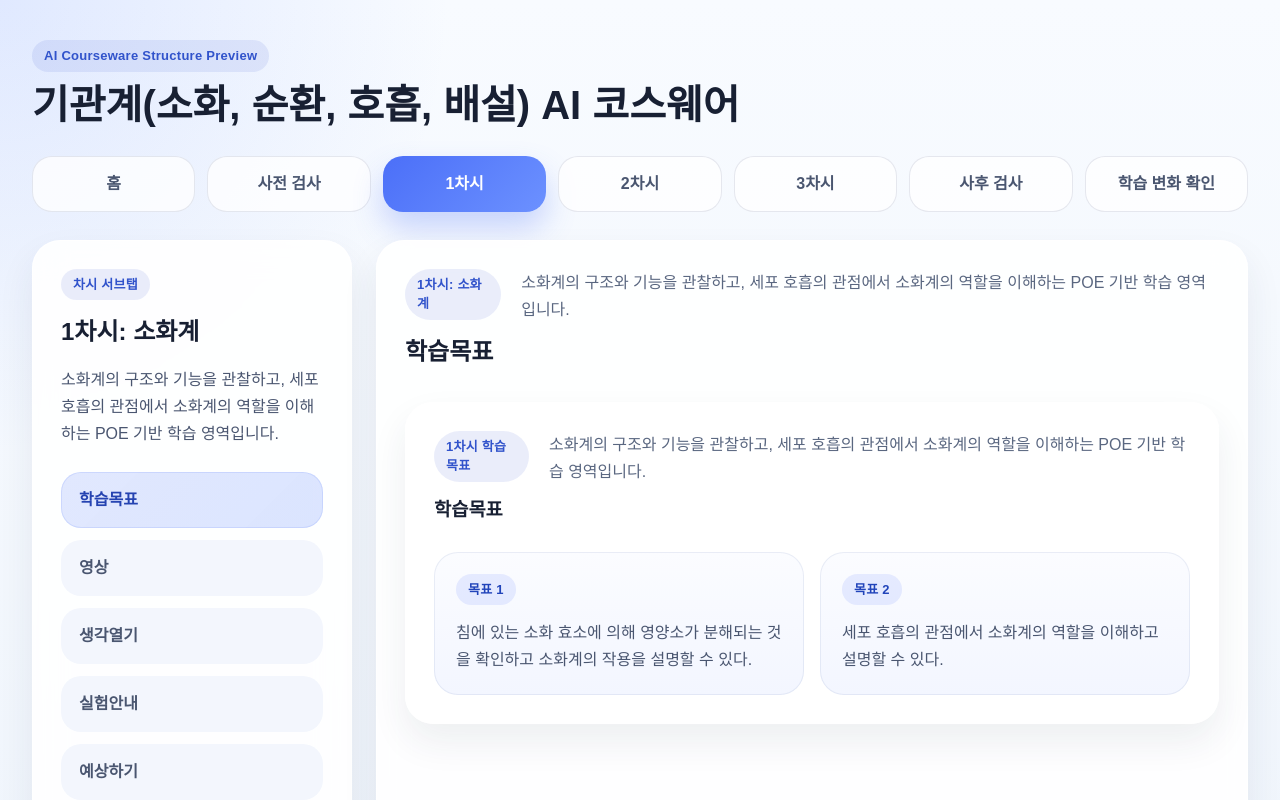
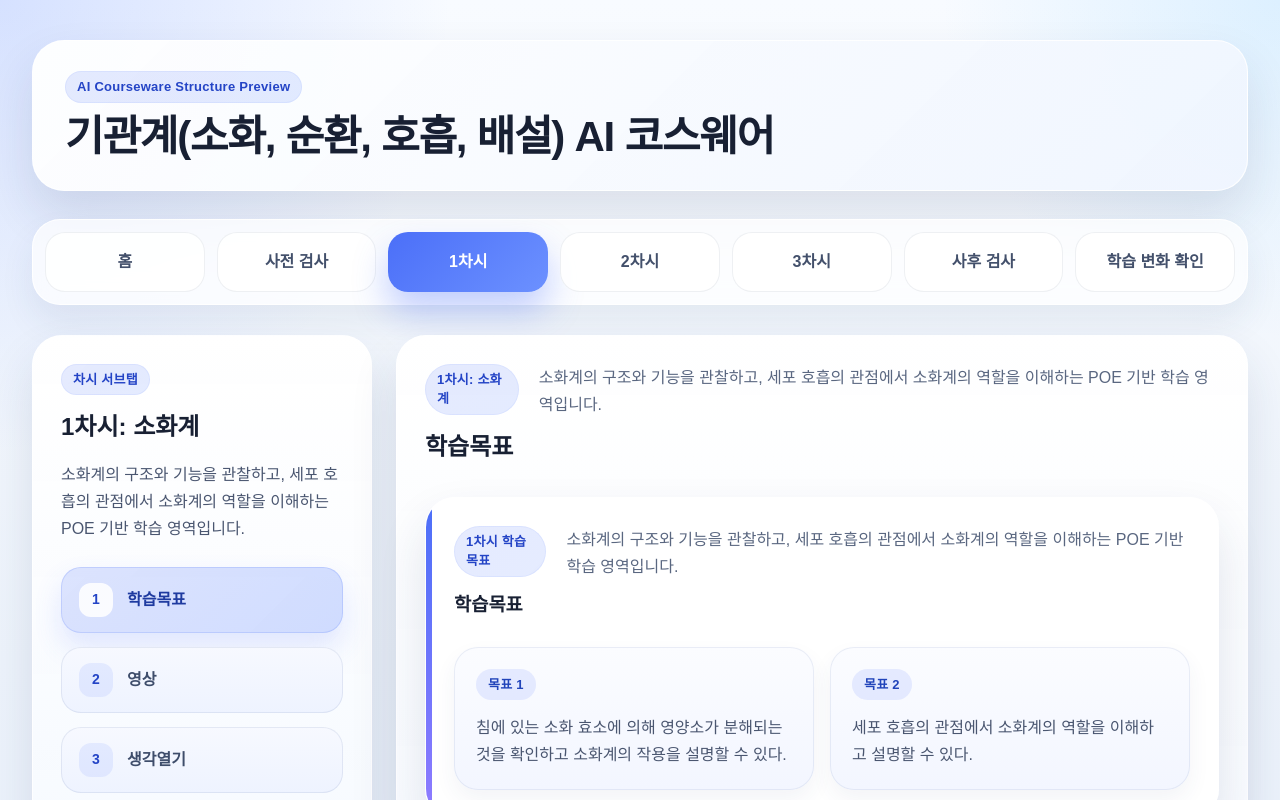
Before and after one commit to BioTeacher-AI/Bio-AI-Courseware, a React (Vite) app: page / in a window 1280 px wide. Both pictures are taken after a click on the button "1차시". Shown: the top 800 px of the page. Built offline with nearby package versions, Linux system fonts and the light colour scheme.

Commit message:
Improve lesson navigation and styling

```diff
--- a/src/App.jsx
+++ b/src/App.jsx
@@ -494,7 +494,7 @@ const detailedLessonData = {
         description: '각 실험에서 측정하거나 관찰한 값을 기록해 봅시다.',
         groups: [
           {
-            title: '실험 1',
+            title: '순환계 실험 결과 관찰',
             badgePrefix: '관찰',
             prompts: [
               '안정 시 심박수 1회',
@@ -506,7 +506,7 @@ const detailedLessonData = {
             ]
           },
           {
-            title: '실험 2',
+            title: '호흡계 실험 결과 관찰',
             badgePrefix: '관찰',
             prompts: ['평상시 BTB 변색 시간', '운동 직후 BTB 변색 시간']
           }
@@ -940,6 +940,19 @@ function App() {
     }));
   };
 
+  const getNextSubTab = (lessonKey, currentSubTabId = lessonTabState[lessonKey]) => {
+    const tabs = lessonSubTabsMap[lessonKey] || [];
+    const currentIndex = tabs.findIndex((tab) => tab.id === currentSubTabId);
+    return currentIndex >= 0 ? tabs[currentIndex + 1] || null : null;
+  };
+
+  const moveToNextSubTab = (lessonKey, currentSubTabId = lessonTabState[lessonKey]) => {
+    const nextTab = getNextSubTab(lessonKey, currentSubTabId);
+    if (!nextTab) return;
+    handleSubTabChange(lessonKey, nextTab.id);
+  };
+
+
   const handleStudentFieldChange = (lessonKey, field, value) => {
     setResponseState((current) => ({
       ...current,
@@ -1935,6 +1948,28 @@ function App() {
     </div>
   );
 
+
+  const renderNextStepButton = (lessonKey) => {
+    const currentSubTabId = lessonTabState[lessonKey];
+    const nextTab = getNextSubTab(lessonKey, currentSubTabId);
+
+    if (!nextTab) {
+      return null;
+    }
+
+    return (
+      <div className="next-step-row">
+        <button
+          type="button"
+          className="primary-button next-step-button"
+          onClick={() => moveToNextSubTab(lessonKey, currentSubTabId)}
+        >
+          다음: {nextTab.label}
+        </button>
+      </div>
+    );
+  };
+
   const renderAITutor = (lessonKey) => {
     const labels = {
       lesson1: '1차시 AI 보조교사 실행하기',
@@ -2077,11 +2112,12 @@ function App() {
 
   const renderDetailedLesson = (lessonKey) => {
     const lesson = detailedLessonData[lessonKey];
+    let content = null;
 
     if (activeSubTab === 'review') {
-      return (
+      content = (
         <div className="lesson-detail-stack">
-          <section className="card detail-card">
+          <section className="card detail-card accent-card accent-card--review">
             <div className="section-heading section-heading--stacked compact-gap">
               <div>
                 <span className="section-tag">이전 차시 학습 확인</span>
@@ -2100,12 +2136,10 @@ function App() {
           </section>
         </div>
       );
-    }
-
-    if (activeSubTab === 'goal') {
-      return (
+    } else if (activeSubTab === 'goal') {
+      content = (
         <div className="lesson-detail-stack">
-          <section className="card detail-card">
+          <section className="card detail-card accent-card accent-card--goal">
             <div className="section-heading section-heading--stacked compact-gap">
               <div>
                 <span className="section-tag">{lesson.goalBadge}</span>
@@ -2124,12 +2158,10 @@ function App() {
           </section>
         </div>
       );
-    }
-
-    if (activeSubTab === 'video' && lesson.videos) {
-      return (
+    } else if (activeSubTab === 'video' && lesson.videos) {
+      content = (
         <div className="lesson-detail-stack">
-          <section className="card detail-card">
+          <section className="card detail-card accent-card accent-card--media">
             <div className="section-heading section-heading--stacked compact-gap">
               <div>
                 <span className="section-tag">{lesson.videoTitle}</span>
@@ -2155,17 +2187,13 @@ function App() {
           </section>
         </div>
       );
-    }
-
-    if (activeSubTab === 'icebreak') {
+    } else if (activeSubTab === 'icebreak') {
       const contentAfterHeader = lessonKey === 'lesson3' ? renderLesson3IcebreakResources() : null;
-      return renderResponseSection(lessonKey, 'icebreak', null, contentAfterHeader);
-    }
-
-    if (activeSubTab === 'experiment') {
-      return (
+      content = renderResponseSection(lessonKey, 'icebreak', null, contentAfterHeader);
+    } else if (activeSubTab === 'experiment') {
+      content = (
         <div className="lesson-detail-stack">
-          <section className="card detail-card">
+          <section className="card detail-card accent-card accent-card--experiment">
             <div className="section-heading section-heading--stacked compact-gap">
               <div>
                 <span className="section-tag">실험 안내</span>
@@ -2177,29 +2205,28 @@ function App() {
           </section>
         </div>
       );
+    } else if (activeSubTab === 'predict') {
+      content = renderResponseSection(lessonKey, 'predict');
+    } else if (activeSubTab === 'observe') {
+      content = renderResponseSection(lessonKey, 'observe');
+    } else if (activeSubTab === 'explain') {
+      content = renderResponseSection(lessonKey, 'explain');
+    } else if (activeSubTab === 'summary') {
+      content = renderSummarySection(lessonKey);
+    } else if (activeSubTab === 'ai') {
+      content = renderAITutor(lessonKey);
     }
 
-    if (activeSubTab === 'predict') {
-      return renderResponseSection(lessonKey, 'predict');
+    if (!content) {
+      return null;
     }
 
-    if (activeSubTab === 'observe') {
-      return renderResponseSection(lessonKey, 'observe');
-    }
-
-    if (activeSubTab === 'explain') {
-      return renderResponseSection(lessonKey, 'explain');
-    }
-
-    if (activeSubTab === 'summary') {
-      return renderSummarySection(lessonKey);
-    }
-
-    if (activeSubTab === 'ai') {
-      return renderAITutor(lessonKey);
-    }
-
-    return null;
+    return (
+      <div className="lesson-tab-stage">
+        {content}
+        {renderNextStepButton(lessonKey)}
+      </div>
+    );
   };
 
   const renderLesson = () => (
@@ -2209,7 +2236,7 @@ function App() {
         <h2>{activeLesson.title}</h2>
         <p>{activeLesson.summary}</p>
         <div className="subtab-list">
-          {lessonTabs.map((tab) => {
+          {lessonTabs.map((tab, index) => {
             const isActive = activeSubTab === tab.id;
             return (
               <button
@@ -2218,7 +2245,8 @@ function App() {
                 className={`subtab-button ${isActive ? 'active' : ''}`}
                 onClick={() => handleSubTabChange(activeTopTab, tab.id)}
               >
-                {tab.label}
+                <span className="subtab-step-number">{index + 1}</span>
+                <span className="subtab-label">{tab.label}</span>
               </button>
             );
           })}
--- a/src/styles.css
+++ b/src/styles.css
@@ -4,6 +4,12 @@
   background: #edf3fb;
   line-height: 1.5;
   font-weight: 400;
+  --brand-primary: #4b6ff8;
+  --brand-secondary: #6c91ff;
+  --brand-strong: #2444c6;
+  --brand-surface: #f4f7ff;
+  --brand-border: rgba(75, 111, 248, 0.18);
+  --card-shadow: 0 24px 48px rgba(33, 48, 87, 0.12);
 }
 
 * {
@@ -14,8 +20,9 @@ body {
   margin: 0;
   min-width: 1280px;
   background:
-    radial-gradient(circle at top left, rgba(115, 151, 255, 0.18), transparent 26%),
-    linear-gradient(180deg, #f8fbff 0%, #edf3fb 100%);
+    radial-gradient(circle at top left, rgba(115, 151, 255, 0.26), transparent 24%),
+    radial-gradient(circle at top right, rgba(112, 196, 255, 0.2), transparent 18%),
+    linear-gradient(180deg, #f8fbff 0%, #edf3fb 48%, #e6eefb 100%);
 }
 
 button {
@@ -27,9 +34,9 @@ button {
 }
 
 .app-shell {
-  max-width: 1440px;
+  max-width: 1480px;
   margin: 0 auto;
-  padding: 40px 32px 64px;
+  padding: 40px 32px 72px;
 }
 
 .app-header {
@@ -38,12 +45,18 @@ button {
   align-items: flex-end;
   gap: 24px;
   margin-bottom: 28px;
+  padding: 30px 32px;
+  border-radius: 32px;
+  background: linear-gradient(135deg, rgba(255, 255, 255, 0.94), rgba(239, 245, 255, 0.96));
+  border: 1px solid rgba(255, 255, 255, 0.92);
+  box-shadow: var(--card-shadow);
 }
 
 .app-header h1 {
   margin: 10px 0 0;
-  font-size: 40px;
-  line-height: 1.15;
+  font-size: 42px;
+  line-height: 1.12;
+  letter-spacing: -0.03em;
 }
 
 .app-subtitle {
@@ -69,8 +82,9 @@ button {
 
 .app-badge,
 .section-tag {
-  color: #3153cb;
-  background: rgba(49, 83, 203, 0.1);
+  color: var(--brand-strong);
+  background: linear-gradient(135deg, rgba(75, 111, 248, 0.14), rgba(108, 145, 255, 0.18));
+  box-shadow: inset 0 0 0 1px rgba(75, 111, 248, 0.08);
 }
 
 .info-item-badge {
@@ -82,7 +96,13 @@ button {
   display: grid;
   grid-template-columns: repeat(7, minmax(0, 1fr));
   gap: 12px;
-  margin-bottom: 28px;
+  margin-bottom: 30px;
+  padding: 12px;
+  border-radius: 28px;
+  background: rgba(255, 255, 255, 0.72);
+  border: 1px solid rgba(255, 255, 255, 0.9);
+  box-shadow: 0 18px 34px rgba(39, 58, 103, 0.08);
+  backdrop-filter: blur(14px);
 }
 
 .top-tab,
@@ -100,11 +120,11 @@ button {
 }
 
 .top-tab {
-  padding: 16px 12px;
-  background: rgba(255, 255, 255, 0.78);
-  color: #4a5670;
-  font-weight: 700;
-  box-shadow: inset 0 0 0 1px rgba(115, 128, 159, 0.18);
+  padding: 18px 14px;
+  background: rgba(255, 255, 255, 0.86);
+  color: #43506b;
+  font-weight: 800;
+  box-shadow: inset 0 0 0 1px rgba(115, 128, 159, 0.12);
 }
 
 .top-tab:hover,
@@ -116,16 +136,16 @@ button {
 }
 
 .top-tab.active {
-  background: linear-gradient(135deg, #4b6ff8, #6c91ff);
+  background: linear-gradient(135deg, var(--brand-primary), var(--brand-secondary));
   color: #ffffff;
-  box-shadow: 0 16px 30px rgba(75, 111, 248, 0.28);
+  box-shadow: 0 18px 34px rgba(75, 111, 248, 0.34);
 }
 
 .card {
-  background: rgba(255, 255, 255, 0.9);
-  border: 1px solid rgba(255, 255, 255, 0.7);
-  border-radius: 28px;
-  box-shadow: 0 18px 36px rgba(34, 47, 79, 0.08);
+  background: rgba(255, 255, 255, 0.92);
+  border: 1px solid rgba(255, 255, 255, 0.85);
+  border-radius: 30px;
+  box-shadow: var(--card-shadow);
   backdrop-filter: blur(16px);
 }
 
@@ -160,9 +180,12 @@ button {
 }
 
 .hero-card {
-  min-height: 220px;
+  min-height: 240px;
   display: flex;
   align-items: center;
+  position: relative;
+  overflow: hidden;
+  background: linear-gradient(135deg, rgba(75, 111, 248, 0.12), rgba(116, 156, 255, 0.18), rgba(255, 255, 255, 0.96));
 }
 
 .hero-copy {
@@ -252,10 +275,10 @@ button {
 }
 
 .shortcut-card {
-  padding: 20px;
+  padding: 22px;
   text-align: left;
   background: linear-gradient(180deg, #f7f9ff 0%, #eef3ff 100%);
-  box-shadow: inset 0 0 0 1px rgba(93, 114, 171, 0.12);
+  box-shadow: inset 0 0 0 1px rgba(93, 114, 171, 0.12), 0 12px 24px rgba(67, 88, 141, 0.08);
 }
 
 .shortcut-card strong {
@@ -272,38 +295,170 @@ button {
 }
 
 .primary-button {
+  display: inline-flex;
+  align-items: center;
+  justify-content: center;
+  gap: 8px;
   padding: 14px 24px;
-  background: linear-gradient(135deg, #4b6ff8, #6c91ff);
+  background: linear-gradient(135deg, var(--brand-primary), var(--brand-secondary));
   color: #ffffff;
-  font-weight: 700;
+  font-weight: 800;
+  box-shadow: 0 14px 28px rgba(75, 111, 248, 0.24);
 }
 
 .lesson-layout {
   display: grid;
-  grid-template-columns: 320px minmax(0, 1fr);
+  grid-template-columns: 340px minmax(0, 1fr);
   gap: 24px;
+  align-items: start;
 }
 
 .subtab-list {
   display: flex;
   flex-direction: column;
-  gap: 12px;
+  gap: 14px;
   margin-top: 24px;
 }
 
 .subtab-button {
   width: 100%;
+  display: flex;
+  align-items: center;
+  gap: 14px;
   padding: 16px 18px;
   text-align: left;
-  background: #f3f6fd;
-  color: #4a5670;
-  font-weight: 700;
+  background: linear-gradient(180deg, #f7f9ff 0%, #eef3ff 100%);
+  color: #3e4d6b;
+  font-weight: 800;
+  box-shadow: inset 0 0 0 1px rgba(86, 108, 167, 0.12);
 }
 
 .subtab-button.active {
-  background: linear-gradient(135deg, rgba(75, 111, 248, 0.16), rgba(108, 145, 255, 0.24));
-  color: #2543b1;
-  box-shadow: inset 0 0 0 1px rgba(75, 111, 248, 0.14);
+  background: linear-gradient(135deg, rgba(75, 111, 248, 0.18), rgba(108, 145, 255, 0.3));
+  color: #1f3ba0;
+  box-shadow: inset 0 0 0 1px rgba(75, 111, 248, 0.18), 0 14px 28px rgba(75, 111, 248, 0.16);
+}
+
+.subtab-step-number {
+  display: inline-flex;
+  align-items: center;
+  justify-content: center;
+  width: 34px;
+  height: 34px;
+  border-radius: 12px;
+  background: rgba(75, 111, 248, 0.1);
+  color: var(--brand-strong);
+  font-size: 14px;
+  font-weight: 800;
+  flex-shrink: 0;
+}
+
+.subtab-button.active .subtab-step-number {
+  background: rgba(255, 255, 255, 0.88);
+}
+
+.subtab-label {
+  line-height: 1.45;
+}
+
+.lesson-sidebar {
+  position: sticky;
+  top: 24px;
+  background: linear-gradient(180deg, rgba(255, 255, 255, 0.96), rgba(240, 245, 255, 0.92));
+}
+
+.lesson-content {
+  background: linear-gradient(180deg, rgba(255, 255, 255, 0.98), rgba(247, 250, 255, 0.96));
+}
+
+.lesson-tab-stage {
+  display: flex;
+  flex-direction: column;
+  gap: 22px;
+}
+
+.next-step-row {
+  display: flex;
+  justify-content: flex-end;
+}
+
+.next-step-button {
+  min-width: 220px;
+  border-radius: 18px;
+}
+
+.accent-card {
+  position: relative;
+  overflow: hidden;
+}
+
+.accent-card::before,
+.info-card::before,
+.resource-card::before,
+.ai-guide-card::before,
+.survey-card::before {
+  content: '';
+  position: absolute;
+  inset: 0 auto 0 0;
+  width: 6px;
+  border-radius: 999px;
+  background: linear-gradient(180deg, var(--brand-primary), #83a5ff);
+}
+
+.accent-card--goal::before {
+  background: linear-gradient(180deg, #4b6ff8, #8f7bff);
+}
+
+.accent-card--media::before {
+  background: linear-gradient(180deg, #3bb3ff, #5f7fff);
+}
+
+.accent-card--experiment::before {
+  background: linear-gradient(180deg, #21a59a, #62c786);
+}
+
+.accent-card--review::before {
+  background: linear-gradient(180deg, #ff9f43, #ffd36f);
+}
+
+.text-input:focus,
+.response-textarea:focus,
+select.text-input:focus {
+  outline: none;
+  border-color: rgba(75, 111, 248, 0.42);
+  box-shadow: 0 0 0 4px rgba(75, 111, 248, 0.12), inset 0 1px 2px rgba(57, 76, 120, 0.04);
+  background: #ffffff;
+}
+
+.response-textarea {
+  min-height: 150px;
+  resize: vertical;
+  margin-top: 14px;
+  background: linear-gradient(180deg, rgba(255, 255, 255, 0.98), rgba(247, 250, 255, 0.96));
+}
+
+.hero-card::after {
+  content: '';
+  position: absolute;
+  inset: auto -80px -80px auto;
+  width: 240px;
+  height: 240px;
+  border-radius: 50%;
+  background: radial-gradient(circle, rgba(75, 111, 248, 0.18), transparent 70%);
+}
+
+.info-card,
+.resource-card,
+.shortcuts-card,
+.assessment-card,
+.detail-card,
+.banner-card,
+.survey-card {
+  position: relative;
+}
+
+.shortcut-card:hover {
+  background: linear-gradient(180deg, #ffffff 0%, #eef4ff 100%);
 }
 
 .placeholder-panel {
@@ -349,7 +504,7 @@ button {
   padding: 22px;
   border-radius: 24px;
   background: linear-gradient(180deg, #fbfcff 0%, #f3f6ff 100%);
-  box-shadow: inset 0 0 0 1px rgba(98, 120, 181, 0.12);
+  box-shadow: inset 0 0 0 1px rgba(98, 120, 181, 0.12), 0 10px 22px rgba(56, 74, 124, 0.06);
 }
 
 .info-item-card--single {
@@ -538,11 +693,12 @@ select.text-input {
   width: 100%;
   border: 1px solid rgba(115, 128, 159, 0.22);
   border-radius: 18px;
-  background: rgba(255, 255, 255, 0.92);
+  background: rgba(255, 255, 255, 0.96);
   color: #223256;
   padding: 14px 16px;
   font: inherit;
   box-shadow: inset 0 1px 2px rgba(57, 76, 120, 0.04);
+  transition: border-color 0.2s ease, box-shadow 0.2s ease, background 0.2s ease;
 }
 
 .response-textarea {
```
